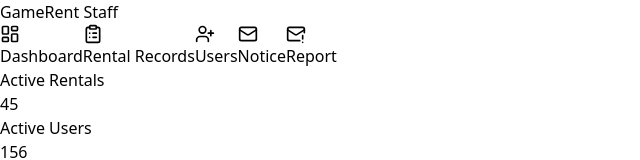
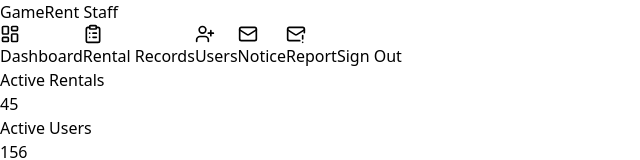
Before and after one commit to Tommyzizii/GameRentalService_Admin-Stuff, a React (Vite) app: page / in a window 1280 px wide. Both pictures are taken after typing "name@example.com", "Sample123" into the empty fields and a click on the button "Sign In". Shown: the top 160 px of the page, without its empty margins (0-640 px from the left). Built offline with nearby package versions, Linux system fonts and the light colour scheme.

Commit message:
Adding Sign Out Features

```diff
--- a/src/App.tsx
+++ b/src/App.tsx
@@ -87,6 +87,9 @@ export function App() {
     setUserRole(loginData.role);
     console.log("Logged in as:", loginData.role);
   };
+  const handleLogout=()=>{
+    setIsLoggedIn(false);
+  }
   const renderAdminSection = () => {
     switch (currentSection) {
       case "dashboard":
@@ -212,7 +215,7 @@ export function App() {
     return <LoginPage onLogin={handleLogin} />;
   }
   return <>
-      <AdminLayout currentSection={currentSection} onSectionChange={setCurrentSection} userRole={userRole}>
+      <AdminLayout handleLogin={handleLogout} currentSection={currentSection} onSectionChange={setCurrentSection} userRole={userRole}>
         {userRole === "admin" ? renderAdminSection() : renderStaffSection()}
       </AdminLayout>
       {showRentalForm && <RentalForm onSubmit={data => {
--- a/src/components/admin/AdminLayout.tsx
+++ b/src/components/admin/AdminLayout.tsx
@@ -5,12 +5,14 @@ interface AdminLayoutProps {
   currentSection: string;
   onSectionChange: (section: string) => void;
   userRole: "admin" | "staff";
+  handleLogin:()=>void;
 }
 export const AdminLayout = ({
   children,
   currentSection,
   onSectionChange,
-  userRole
+  userRole,
+  handleLogin
 }: AdminLayoutProps) => {
   const adminMenuItems = [{
     name: "Dashboard",
@@ -67,7 +69,12 @@ export const AdminLayout = ({
               {item.icon}
               <span>{item.name}</span>
             </button>)}
+            <button onClick={handleLogin} className="w-full flex items-center space-x-3 p-3 rounded-lg text-red-400 hover:bg-gray-700 mt-auto">
+            {/* <LogOut size={20} /> */}
+            <span>Sign Out</span>
+        </button>
         </nav>
+
       </div>
       <div className="flex-1 overflow-auto">
         <div className="p-8">{children}</div>
```
Also changed, not shown: src/components/staff/MembershipForm.tsx (indentation only).
